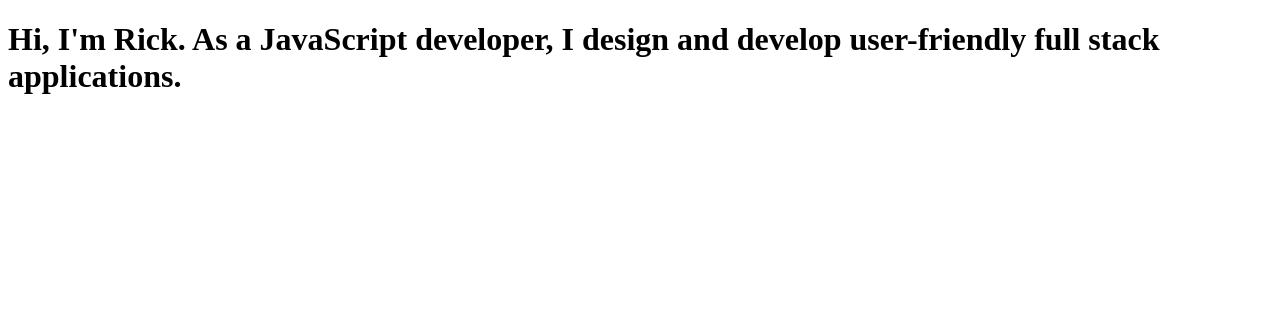
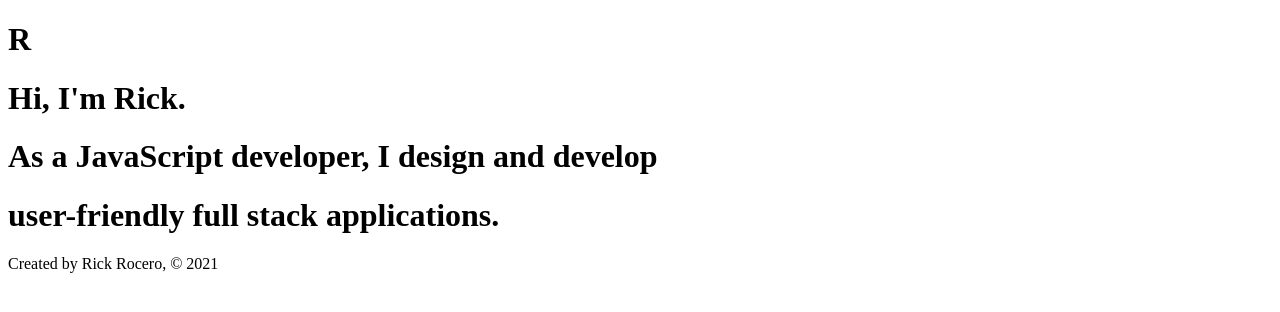
Before and after one commit to rickrocero/Dev-Portfolio, a Gatsby site: page / in a window 1280 px wide. Built offline with nearby package versions, Linux system fonts and the light colour scheme; Gatsby itself is replaced by a stand-in of ours.

Commit message:
Created navbar, intro, and footer components

```diff
--- /dev/null
+++ b/src/components/footer.js
@@ -0,0 +1,12 @@
+import * as React from 'react'
+
+
+const Footer = () => {
+    return (
+        <footer>
+            <p>Created by Rick Rocero, © 2021</p>
+        </footer>
+    )
+}
+
+export default Footer
--- /dev/null
+++ b/src/components/intro.js
@@ -0,0 +1,13 @@
+import * as React from 'react'
+
+const Intro = () => {
+    return (
+        <div>
+            <h1>Hi, I'm Rick.</h1>
+            <h1>As a JavaScript developer, I design and develop</h1>
+            <h1>user-friendly full stack applications.</h1>
+        </div>
+    )
+}
+
+export default Intro
--- /dev/null
+++ b/src/components/navbar.js
@@ -0,0 +1,12 @@
+import * as React from 'react'
+
+
+const Navbar = () => {
+    return (
+        <header>
+            <h1>R</h1>
+        </header>
+    )
+}
+
+export default Navbar
--- a/src/pages/index.js
+++ b/src/pages/index.js
@@ -1,10 +1,16 @@
 import * as React from "react"
+
+import Navbar from '../components/navbar'
+import Intro from '../components/intro'
+import Footer from '../components/footer'
 
 
 const IndexPage = () => {
   return (
     <div>
-      <h1>Hi, I'm Rick. As a JavaScript developer, I design and develop user-friendly full stack applications.</h1>
+      <Navbar />
+      <Intro />
+      <Footer />
     </div>
   )
 }
```
